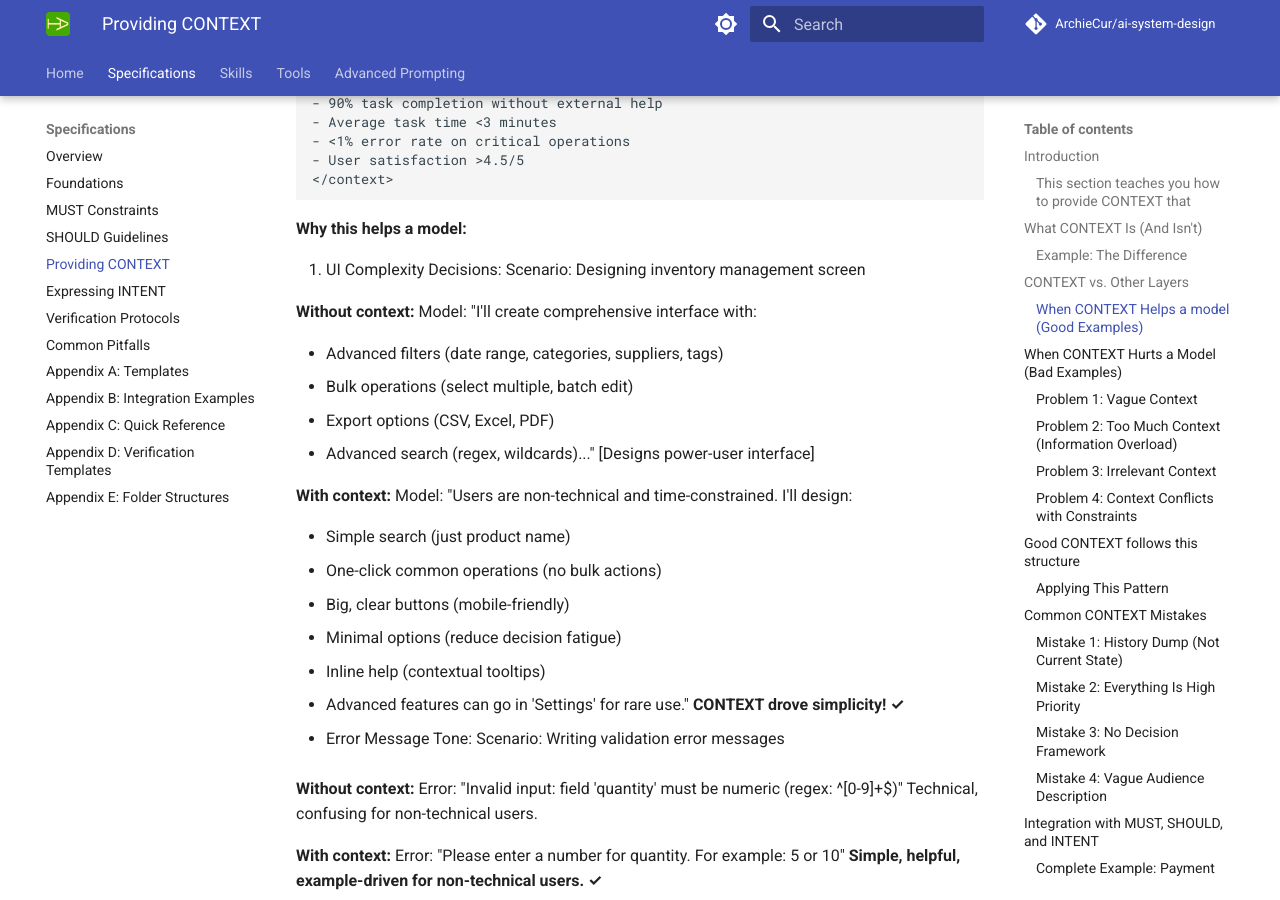
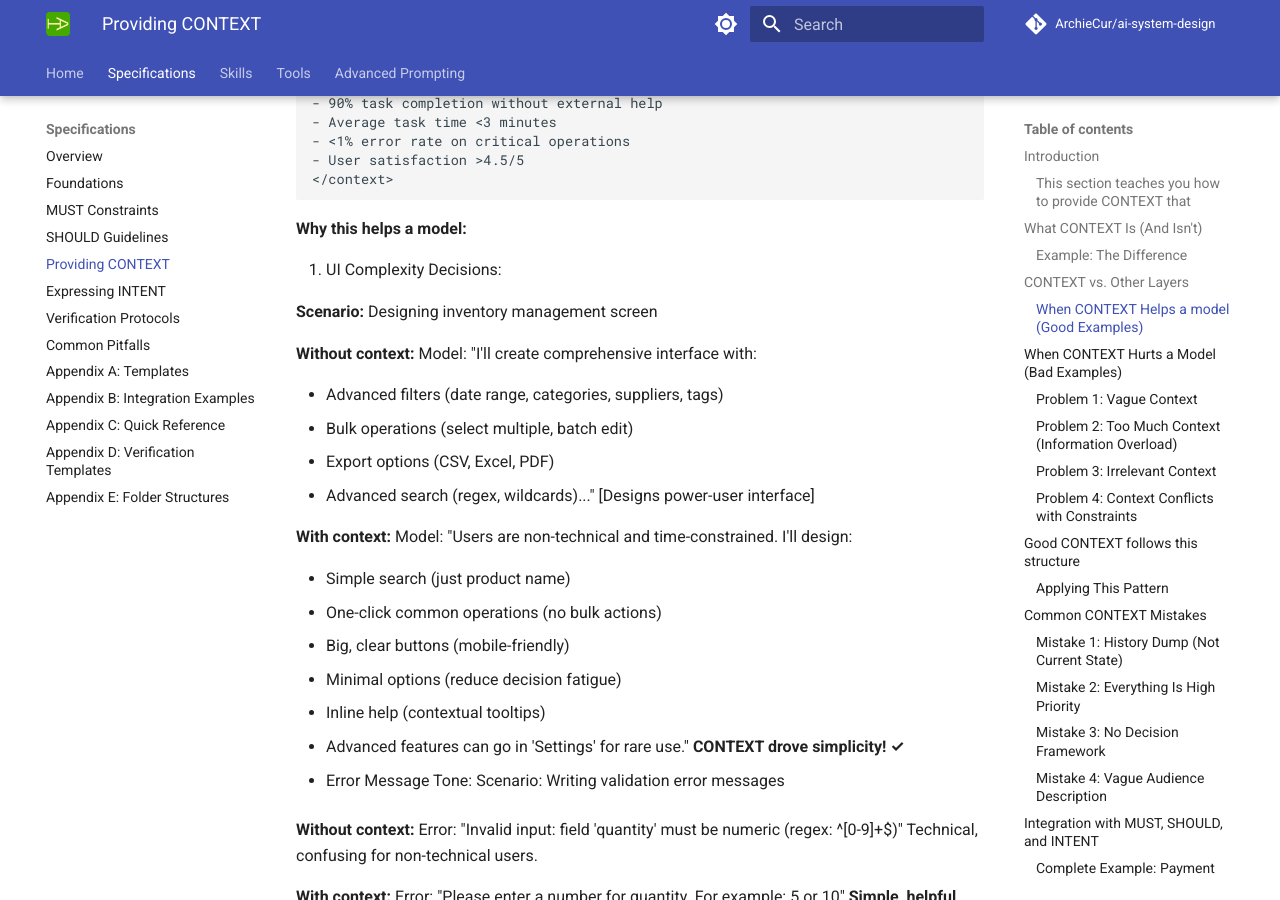
Before and after one commit to ArchieCur/ai-system-design, an MkDocs documentation site: the page built from docs/specifications/Specifications_4_Providing_CONTEXT.md, in a window 1280 px wide and 900 px high, scrolled down 5117 px. Built offline with MkDocs 1.6.1 and Material for MkDocs 9.7.7, drawn with Linux system fonts in a browser that asks for light colours; comment, search, counter and statistics services are not loaded; part of the change alters nothing that is shown.

```diff
--- a/docs/specifications/Specifications_4_Providing_CONTEXT.md
+++ b/docs/specifications/Specifications_4_Providing_CONTEXT.md
@@ -239,7 +239,8 @@ straightforward caching with clear patterns:
 **Why this helps a model:**
 
 1. UI Complexity Decisions:
-Scenario: Designing inventory management screen
+
+**Scenario:** Designing inventory management screen
 
 **Without context:**
 Model: "I'll create comprehensive interface with:
```
